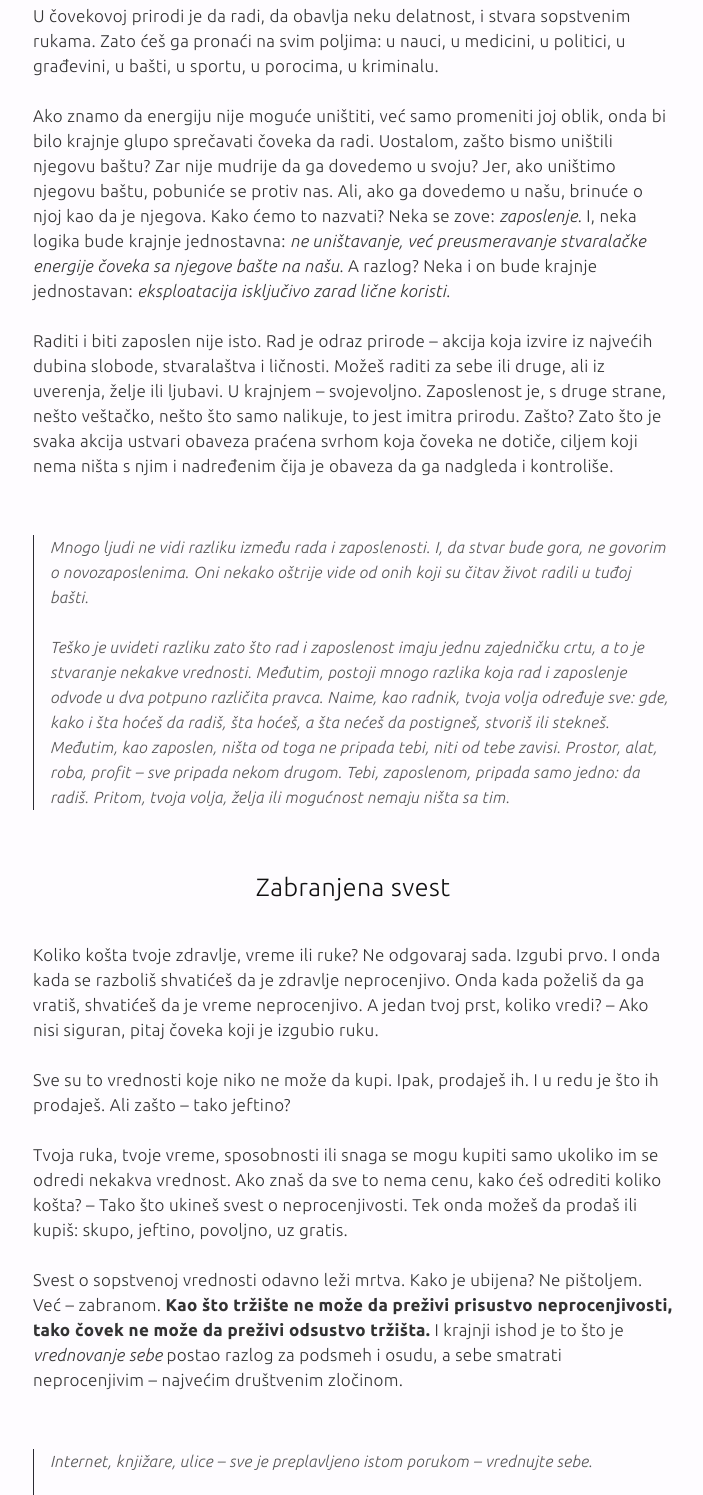
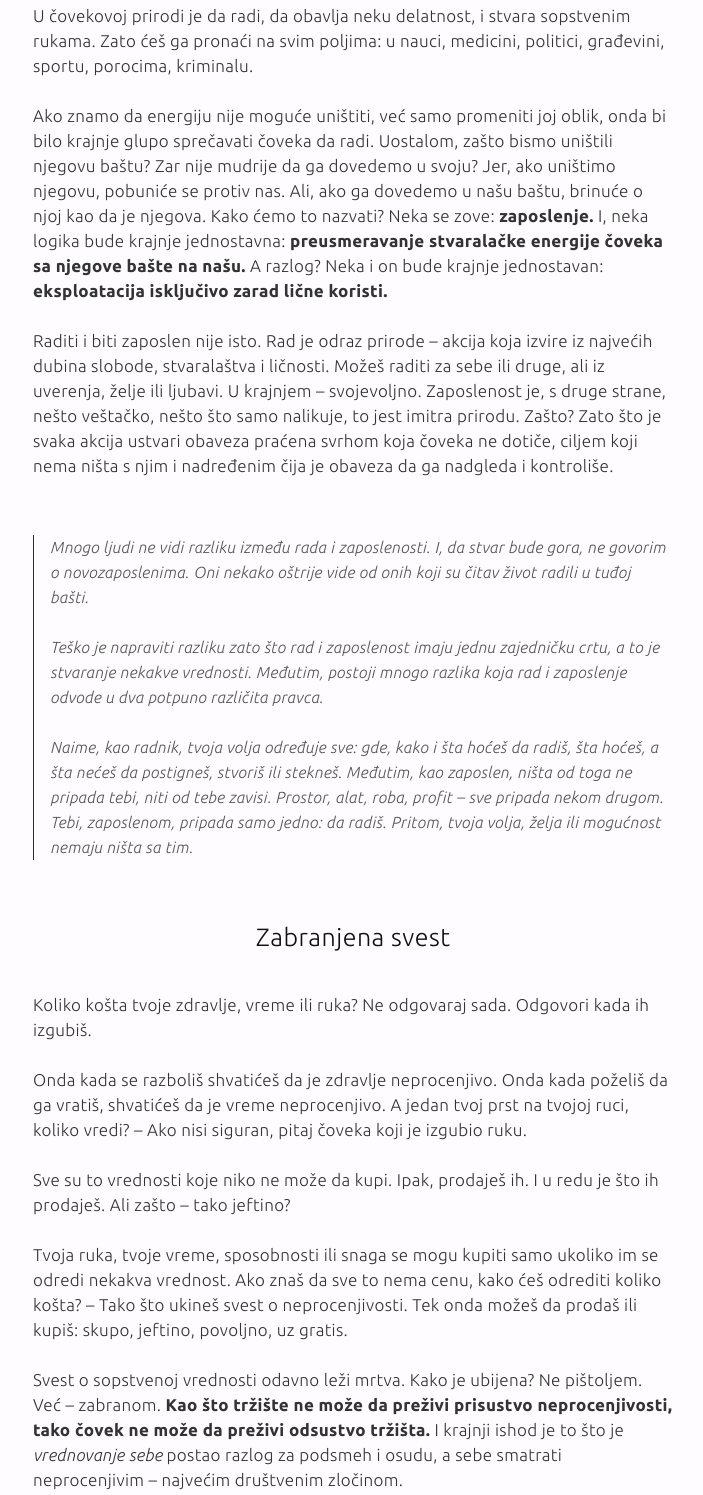
Before and after one commit to MarkoKolarevic/moj-blog, a website: page public/tekstovi/smrt-na-rate.html in a window 1280 px wide. Shown: the part 407-1902 px from the top of the page, without its empty margins (287-990 px from the left). Drawn offline with Linux system fonts and the light colour scheme; no server answers.

Commit message:
working on text

```diff
--- a/public/tekstovi/smrt-na-rate.html
+++ b/public/tekstovi/smrt-na-rate.html
@@ -82,9 +82,9 @@
       </h2>
 
       <p>
-      U čovekovoj prirodi je da radi, da obavlja neku delatnost, i stvara sopstvenim rukama. Zato ćeš ga pronaći na svim poljima: u nauci, u medicini, u politici, u građevini, u bašti, u sportu, u porocima, u kriminalu.
+      U čovekovoj prirodi je da radi, da obavlja neku delatnost, i stvara sopstvenim rukama. Zato ćeš ga pronaći na svim poljima: u nauci, medicini, politici, građevini, sportu, porocima, kriminalu.
       <br><br>
-      Ako znamo da energiju nije moguće uništiti, već samo promeniti joj oblik, onda bi bilo krajnje glupo sprečavati čoveka da radi. Uostalom, zašto bismo uništili njegovu baštu? Zar nije mudrije da ga dovedemo u svoju? Jer, ako uništimo njegovu baštu, pobuniće se protiv nas. Ali, ako ga dovedemo u našu, brinuće o njoj kao da je njegova. Kako ćemo to nazvati? Neka se zove: <i>zaposlenje.</i> I, neka logika bude krajnje jednostavna: <i>ne uništavanje, već preusmeravanje stvaralačke energije čoveka sa njegove bašte na našu.</i> A razlog? Neka i on bude krajnje jednostavan: <i>eksploatacija isključivo zarad lične koristi.</i>
+      Ako znamo da energiju nije moguće uništiti, već samo promeniti joj oblik, onda bi bilo krajnje glupo sprečavati čoveka da radi. Uostalom, zašto bismo uništili njegovu baštu? Zar nije mudrije da ga dovedemo u svoju? Jer, ako uništimo njegovu, pobuniće se protiv nas. Ali, ako ga dovedemo u našu baštu, brinuće o njoj kao da je njegova. Kako ćemo to nazvati? Neka se zove: <b>zaposlenje.</b> I, neka logika bude krajnje jednostavna: <b>preusmeravanje stvaralačke energije čoveka sa njegove bašte na našu.</b> A razlog? Neka i on bude krajnje jednostavan: <b>eksploatacija isključivo zarad lične koristi.</b>
       <br><br>
       Raditi i biti zaposlen nije isto.
       Rad je odraz prirode – akcija koja izvire iz najvećih dubina slobode, stvaralaštva i ličnosti. Možeš raditi za sebe ili druge, ali iz uverenja, želje ili ljubavi. U krajnjem – svojevoljno. Zaposlenost je, s druge strane, nešto veštačko, nešto što samo nalikuje, to jest imitra prirodu. Zašto? Zato što je svaka akcija ustvari obaveza praćena svrhom koja čoveka ne dotiče, ciljem koji nema ništa s njim i nadređenim čija je obaveza da ga nadgleda i kontroliše.
@@ -93,7 +93,9 @@
       <blockquote>
         Mnogo ljudi ne vidi razliku između rada i zaposlenosti. I, da stvar bude gora, ne govorim o novozaposlenima. Oni nekako oštrije vide od onih koji su čitav život radili u tuđoj bašti.
         <br><br>
-        Teško je uvideti razliku zato što rad i zaposlenost imaju jednu zajedničku crtu, a to je stvaranje nekakve vrednosti. Međutim, postoji mnogo razlika koja rad i zaposlenje odvode u dva potpuno različita pravca. Naime, kao radnik, tvoja volja određuje sve: gde, kako i šta hoćeš da radiš, šta hoćeš, a šta nećeš da postigneš, stvoriš ili stekneš. Međutim, kao zaposlen, ništa od toga ne pripada tebi, niti od tebe zavisi. Prostor, alat, roba, profit – sve pripada nekom drugom. Tebi, zaposlenom, pripada samo jedno: da radiš. Pritom, tvoja volja, želja ili mogućnost nemaju ništa sa tim.
+        Teško je napraviti razliku zato što rad i zaposlenost imaju jednu zajedničku crtu, a to je stvaranje nekakve vrednosti. Međutim, postoji mnogo razlika koja rad i zaposlenje odvode u dva potpuno različita pravca.
+        <br><br>
+        Naime, kao radnik, tvoja volja određuje sve: gde, kako i šta hoćeš da radiš, šta hoćeš, a šta nećeš da postigneš, stvoriš ili stekneš. Međutim, kao zaposlen, ništa od toga ne pripada tebi, niti od tebe zavisi. Prostor, alat, roba, profit – sve pripada nekom drugom. Tebi, zaposlenom, pripada samo jedno: da radiš. Pritom, tvoja volja, želja ili mogućnost nemaju ništa sa tim.
       </blockquote>
 
       <h2>
@@ -101,7 +103,9 @@
       </h2>
 
       <p>
-      Koliko košta tvoje zdravlje, vreme ili ruke? Ne odgovaraj sada. Izgubi prvo. I onda kada se razboliš shvatićeš da je zdravlje neprocenjivo. Onda kada poželiš da ga vratiš, shvatićeš da je vreme neprocenjivo. A jedan tvoj prst, koliko vredi? – Ako nisi siguran, pitaj čoveka koji je izgubio ruku.
+      Koliko košta tvoje zdravlje, vreme ili ruka? Ne odgovaraj sada. Odgovori kada ih izgubiš.
+      <br><br>
+      Onda kada se razboliš shvatićeš da je zdravlje neprocenjivo. Onda kada poželiš da ga vratiš, shvatićeš da je vreme neprocenjivo. A jedan tvoj prst na tvojoj ruci, koliko vredi? – Ako nisi siguran, pitaj čoveka koji je izgubio ruku.
       <br><br>
       Sve su to vrednosti koje niko ne može da kupi. Ipak, prodaješ ih. I u redu je što ih prodaješ. Ali zašto – tako jeftino?
       <br><br>
```
